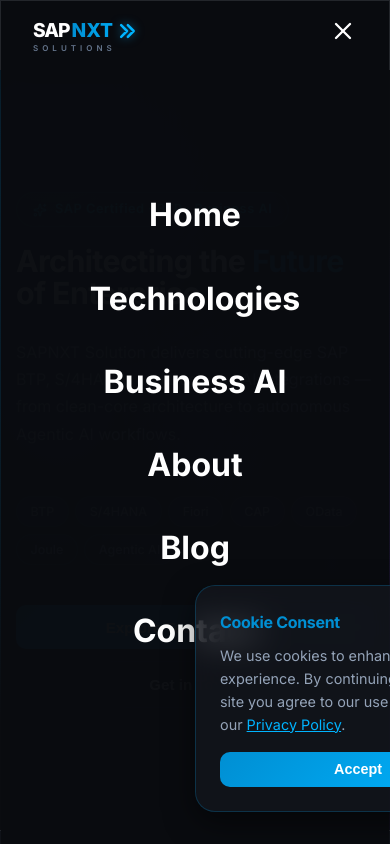
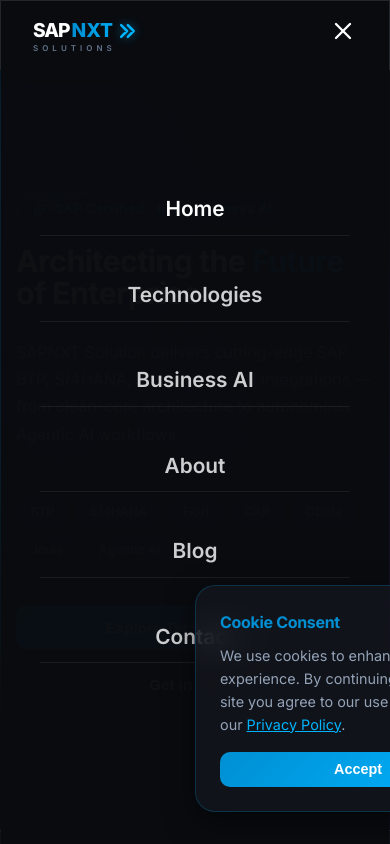
Before and after one commit to pran1v/SAPNXT, a Next.js app: page / in a window 390 px wide. Both pictures are taken after a click on the button 343 px from the left and 32 px from the top of the page. Shown: the top 844 px of the page. Built offline with nearby package versions, Linux system fonts and the light colour scheme.

Commit message:
fix: reduce mobile menu font size from 2rem to 1.3rem

```diff
--- a/src/components/Navbar.tsx
+++ b/src/components/Navbar.tsx
@@ -155,16 +155,21 @@ export default function Navbar() {
                                 zIndex: 1000
                             }}
                         >
-                            {navLinks.map((link) => (
+                            {navLinks.map((link, idx) => (
                                 <a
                                     key={link.name}
                                     href={link.href}
                                     onClick={() => setIsMenuOpen(false)}
                                     style={{
-                                        fontSize: '2rem',
-                                        fontWeight: 700,
-                                        color: 'white',
-                                        textDecoration: 'none'
+                                        fontSize: '1.3rem',
+                                        fontWeight: 600,
+                                        color: idx === 0 ? 'white' : 'rgba(255,255,255,0.8)',
+                                        textDecoration: 'none',
+                                        padding: '0.6rem 0',
+                                        borderBottom: '1px solid rgba(255,255,255,0.07)',
+                                        width: '80%',
+                                        textAlign: 'center',
+                                        transition: 'color 0.2s',
                                     }}
                                 >
                                     {link.name}
```
